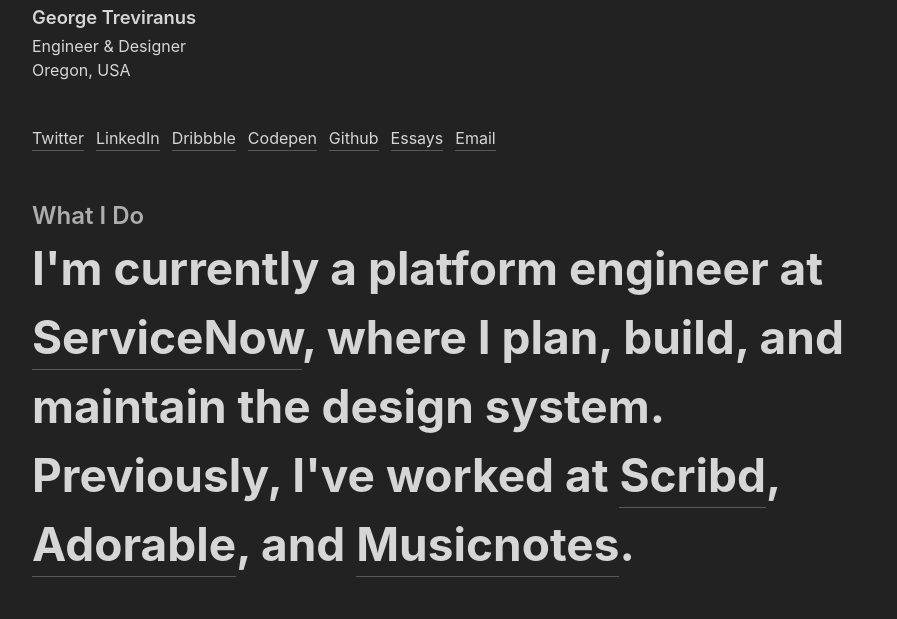
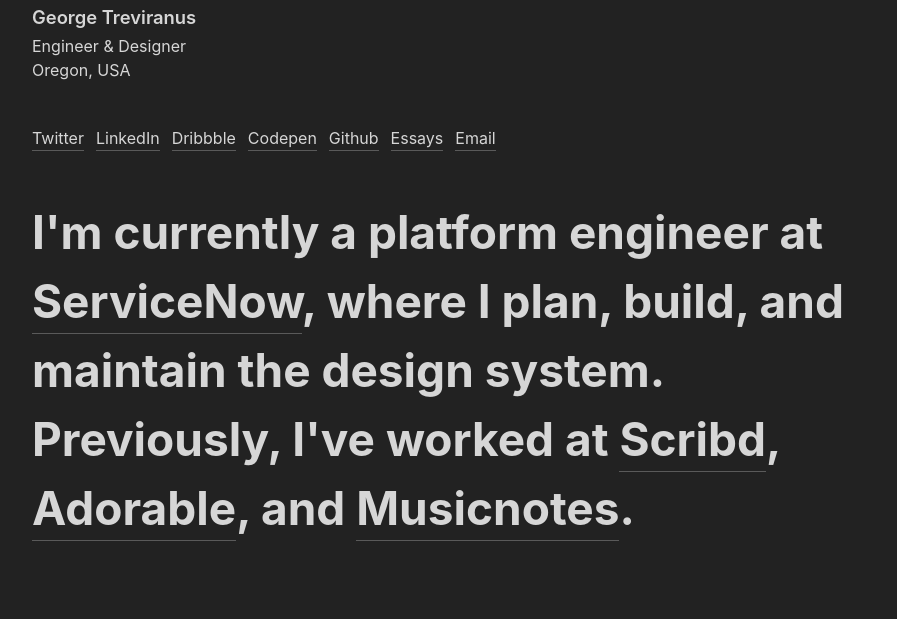
Before and after one commit to geotrev/geotrev.com, an Eleventy site: page index.html in a window 1280 px wide. Shown: the part 114-733 px from the top of the page, without its empty margins (188-1085 px from the left). Built offline with nearby package versions, Linux system fonts and the light colour scheme; Eleventy itself is replaced by a stand-in of ours; files that its build step writes are made by us from their sources; no server answers.

Commit message:
make heading vis hidden

```diff
--- a/index.html
+++ b/index.html
@@ -59,7 +59,7 @@
       </section>
 
       <section class="what">
-        <h2>What I do</h2>
+        <h2 class="visually-hidden">What I do</h2>
         <p>
           I'm currently a platform engineer at
           <a href="https://www.servicenow.com">ServiceNow</a>, where I plan,
```
